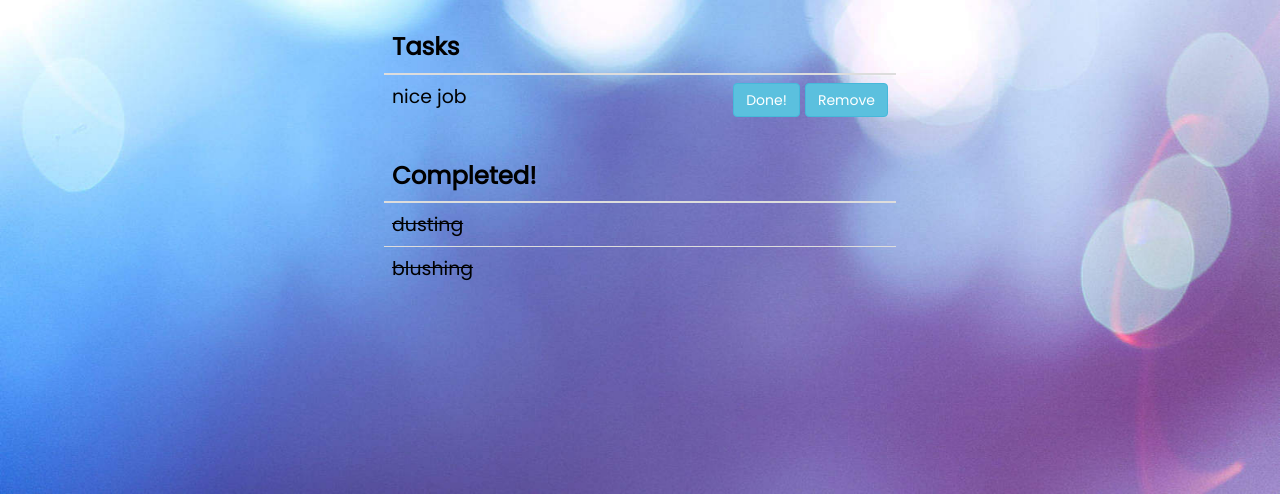
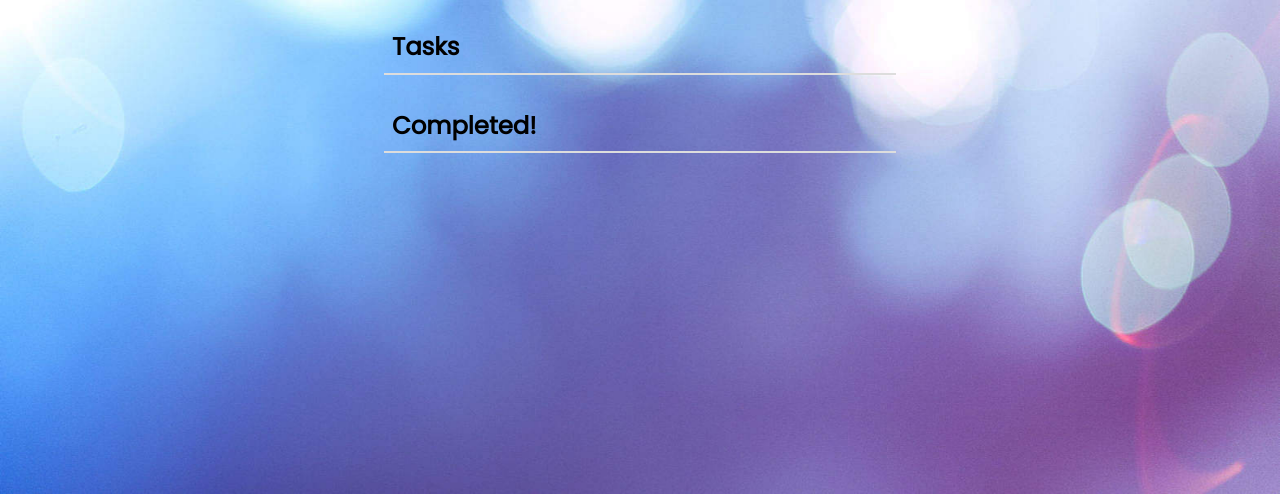
Before and after one commit to Shaaamila/To_Do_App, a website: page client/index.html in a window 1280 px wide. Shown: the part 306-800 px from the top of the page. Drawn offline with nearby package versions, Linux system fonts and the light colour scheme; some packages are replaced by stand-ins of ours; a web font is replaced by a local one.

Commit message:
a little repair here and there

```diff
--- a/client/index.html
+++ b/client/index.html
@@ -25,7 +25,7 @@
     myApp.factory('taskFactory', function() {
       var factory = {};
       var tasks = [
-      {to_do: "nice job"},
+      // {to_do: "nice job"},
         // { first_name: "Yukihiro", last_name: "Matsumoto", lang: "Ruby" },
         // { first_name: "Ryan", last_name: "Dahl", lang: "JavaScript" },
         // { first_name: "Brendan", last_name: "Eich", lang: "JavaScript" },
@@ -40,8 +40,7 @@
         tasks.splice($index, 1);
       };
       var dones = [
-      { to_do: "dusting" },
-      { to_do: "blushing" },
+      // { to_do: "dusting"},
       ];
 
       factory.doneTask = function($index) {
```
Also changed, not shown: 1 other file.
